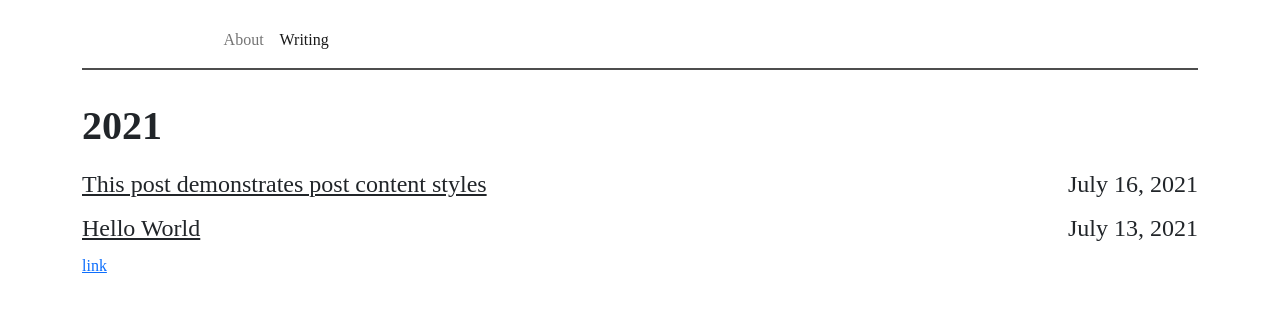
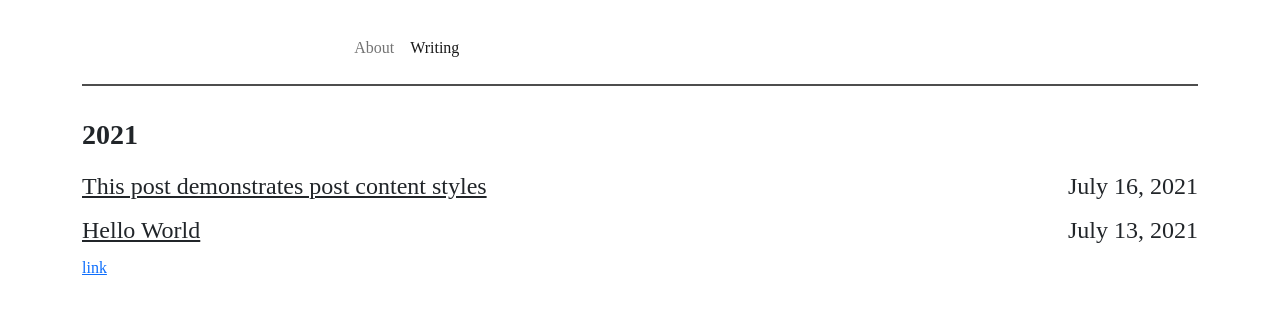
Before and after one commit to joecargill/joecargill.github.io, a Jekyll site: the page built from index.html, in a window 1280 px wide. Shown: the top 314 px of the page. Built offline with Jekyll 4.4.1, drawn with Linux system fonts in a browser that asks for light colours; some web fonts are replaced.

Commit message:
feat: add typography styles

```diff
--- a/_config.yml
+++ b/_config.yml
@@ -6,7 +6,7 @@
 name: Joe Cargill
 
 # Your site's title (e.g., Ben's Awesome Site, The GitHub Blog, etc.), used as part of the title tag like Home | Ben's Awesome Site.
-title: Joe Cargill
+title: Joe Cargill's Webpage
 
 # Link to avatar in the navbar (/assets/images/avatar.png). Leave empty if no logo desired. Two avatars for light and dark mode.
 # Avatar for light mode site
--- a/_includes/navigation.html
+++ b/_includes/navigation.html
@@ -1,11 +1,12 @@
 <nav class="navbar navbar-expand-lg navbar-light">
   <div class="container-fluid">
     <a class="navbar__brand" href="{{ '/' | relative_url }}">
-    {% if site.lightavatar or site.darkavatar %}
-    <!-- <img src="{{ site.lightavatar | relative_url }}" alt="light avatar" width="30" class="d-inline-block align-top m-0 light-avatar"> -->
-    <!-- <img src="{{ site.darkavatar | relative_url }}" alt="dark avatar" width="30" class="d-inline-block align-top m-0 dark-avatar"> -->
-    {% endif %}
-      {{ site.name }}</a>
+      {% if site.lightavatar or site.darkavatar %}
+      <!-- <img src="{{ site.lightavatar | relative_url }}" alt="light avatar" width="30" class="d-inline-block align-top m-0 light-avatar"> -->
+      <!-- <img src="{{ site.darkavatar | relative_url }}" alt="dark avatar" width="30" class="d-inline-block align-top m-0 dark-avatar"> -->
+      {% endif %}
+      <h1>{{ site.name | upcase }}</h1>
+    </a>
     <button class="navbar-toggler" type="button" data-bs-toggle="collapse" data-bs-target="#navbarNav" aria-controls="navbarNav" aria-expanded="false" aria-label="Toggle navigation">
       <span class="navbar-toggler-icon"></span>
     </button>
--- a/_sass/fonts.scss
+++ b/_sass/fonts.scss
@@ -1,3 +1,29 @@
+// Noto Serif Display
+
+@font-face {
+  font-family: "NotoSerifDisplay";
+  src: url("/assets/fonts/NotoSerifDisplay/NotoSerifDisplay-VariableFont_wdth,wght.ttf") format("truetype");
+}
+
+@font-face {
+  font-family: "NotoSerifDisplay";
+  font-style: italic;
+  src: url("/assets/fonts/NotoSerifDisplay/NotoSerifDisplay-Italic-VariableFont_wdth,wght.ttf") format("truetype");
+}
+
+// Noto Sans
+
+@font-face {
+  font-family: "NotoSans";
+  src: url("/assets/fonts/NotoSans/NotoSans-VariableFont_wdth,wght.ttf") format("truetype");
+}
+
+@font-face {
+  font-family: "NotoSans";
+  font-style: italic;
+  src: url("/assets/fonts/NotoSans/NotoSans-Italic-VariableFont_wdth,wght.ttf") format("truetype");
+}
+
 // Playfair
 
 @font-face {
--- a/_sass/main.scss
+++ b/_sass/main.scss
@@ -1,19 +1,27 @@
 body {
-  font-family: "Newsreader", Fallback, serif;
+  font-family: "NotoSans";
   font-weight: 300;
 }
 
+h1,h2,h3,h4 {
+  font-family: "NotoSerifDisplay";
+}
+
+h1 {
+  font-weight: 400;
+}
+
 table {
-  @extend .table;
-  @extend .table-striped;
+  @extend .table; // bootstrap ?
+  @extend .table-striped; // bootstrap ?
 }
 
 blockquote {
-  @extend .blockquote;
+  @extend .blockquote; // bootstrap  ?
 }
 
 img {
-  @extend .img-fluid;
+  @extend .img-fluid; // bootstrap ?
   margin-bottom: 1rem;
 }
 
--- /dev/null
+++ b/_sass/typography.scss
@@ -0,0 +1,7 @@
+.t-sans {
+  font-family: "NotoSans";
+}
+
+.t-serif {
+  font-family: "NotoSerifDisplay";
+}
--- a/assets/css/styles.scss
+++ b/assets/css/styles.scss
@@ -1,7 +1,8 @@
 ---
 ---
 
-@import "bootstrap-dark";
+@import "bootstrap-dark"; // bootstrap
 @import "syntax-highlighting";
 @import "main";
 @import "fonts";
+@import "typography";
--- a/index.html
+++ b/index.html
@@ -5,14 +5,15 @@
 <div class="archive">
   {% for post in site.posts %} {% assign currDate = post.date | date: "%Y" %}
     {% if currDate != date %}
-    <h1 class="archive__year">{{ currDate }}</h1>
+    <h3 class="archive__year t-sans">{{ currDate }}</h3>
     {% assign date = currDate %} {% endif %}
     <div class="archive__post">
       <span class="archive__post__date fs-4"
         >{{ post.date | date: "%B %d, %Y" }}</span
       >
-      <a href="{{ post.url | relative_url }}" class="archive__post__title fs-4"
-        >{{ post.title }}</a
+      <a href="{{ post.url | relative_url }}" class="archive__post__title fs-4 t-serif">
+        {{ post.title }}
+      </a
       >
     </div>
   {% endfor %}
```
Also changed, not shown: 4 other files.
